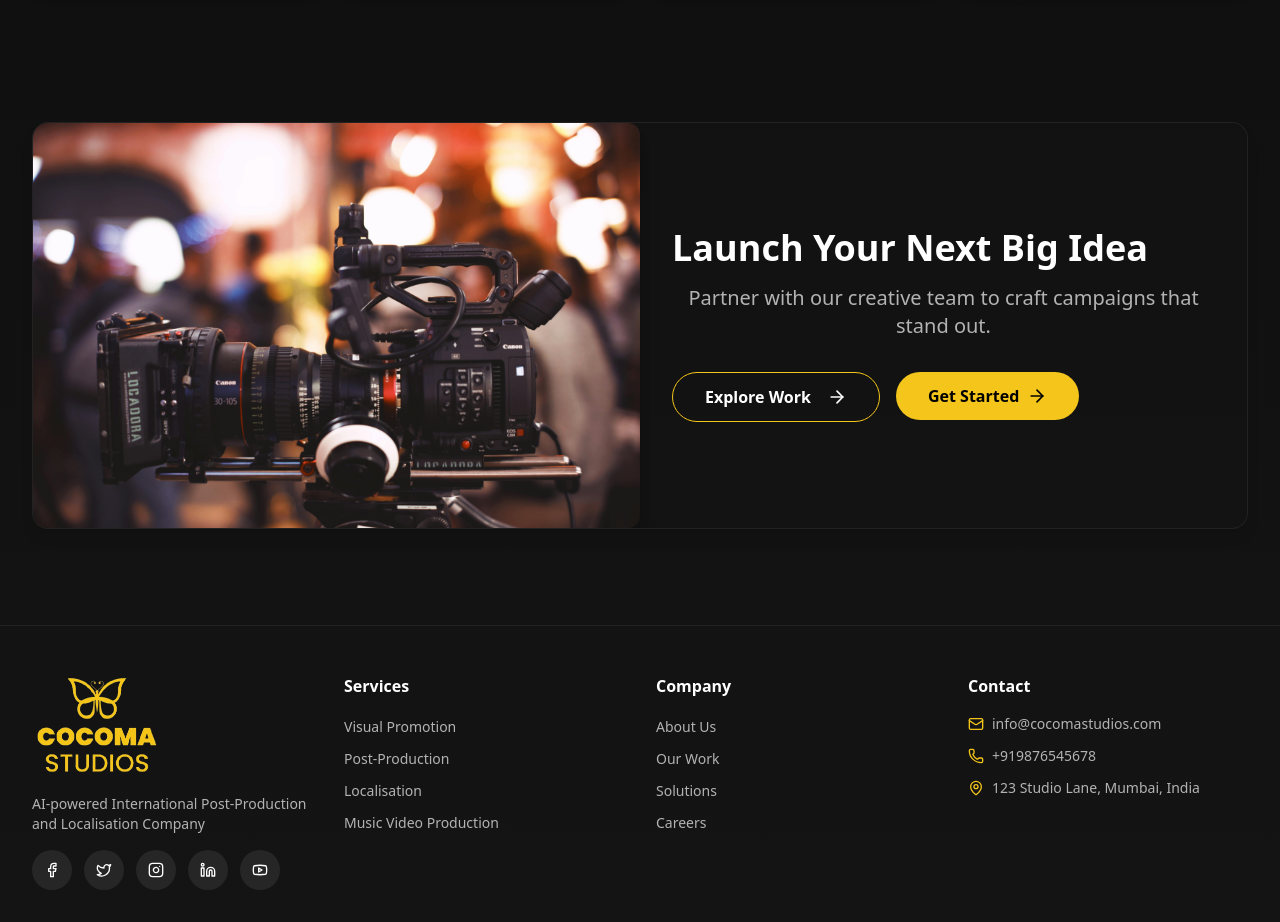
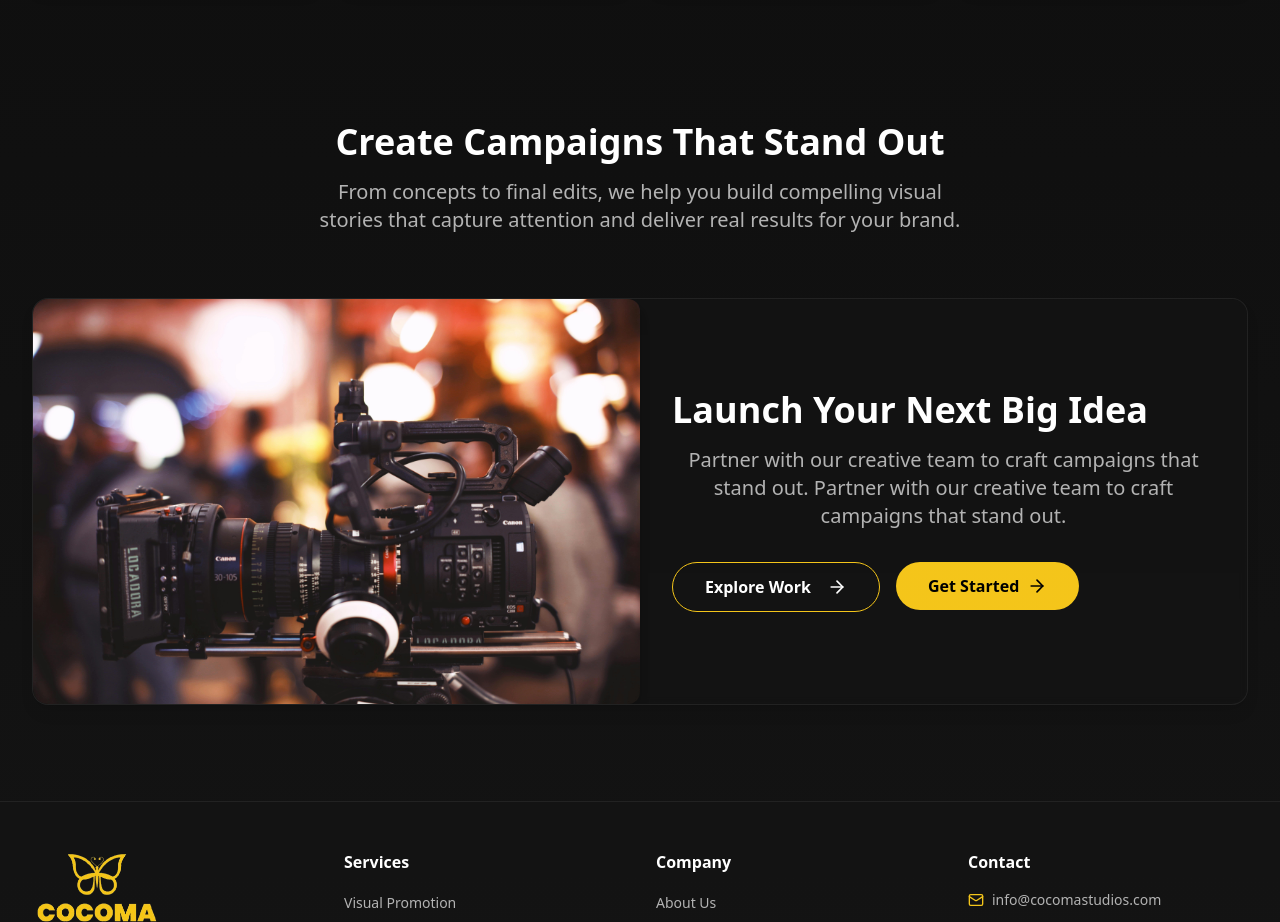
Before and after one commit to anshukumar2708/cocoma-studios, a Next.js app: page / in a window 1280 px wide. Shown: the part 3600-4522 px from the top of the page. Built offline with nearby package versions, Linux system fonts and the light colour scheme.

Commit message:
optimize code

```diff
--- a/src/app/page.tsx
+++ b/src/app/page.tsx
@@ -162,7 +162,7 @@ const Home = () => {
       {/* CTA Section */}
       <CallToAction
         title="Launch Your Next Big Idea"
-        description="Partner with our creative team to craft campaigns that stand out."
+        description="Partner with our creative team to craft campaigns that stand out. Partner with our creative team to craft campaigns that stand out."
         primaryLink={{ href: "/contact-us", title: "Get Started" }}
         secondaryLink={{ href: "/work", title: "Explore Work" }}
       />
--- a/src/components/ui/ctaSection.tsx
+++ b/src/components/ui/ctaSection.tsx
@@ -22,6 +22,12 @@ export const CallToAction: React.FC<CallToActionProps> = ({
 }) => {
     return (
         <section className="section-container pb-0 mt-10">
+            <div className="text-center mb-16">
+                <h2 className="text-4xl font-bold mb-4">Create Campaigns That Stand Out</h2>
+                <p className="text-xl text-muted-foreground max-w-2xl mx-auto">
+                    From concepts to final edits, we help you build compelling visual stories that capture attention and deliver real results for your brand.
+                </p>
+            </div>
             <div className="glass-card text-center w-full mx-auto relative overflow-hidden rounded-2xl p-0">
 
                 {/* Content */}
```
